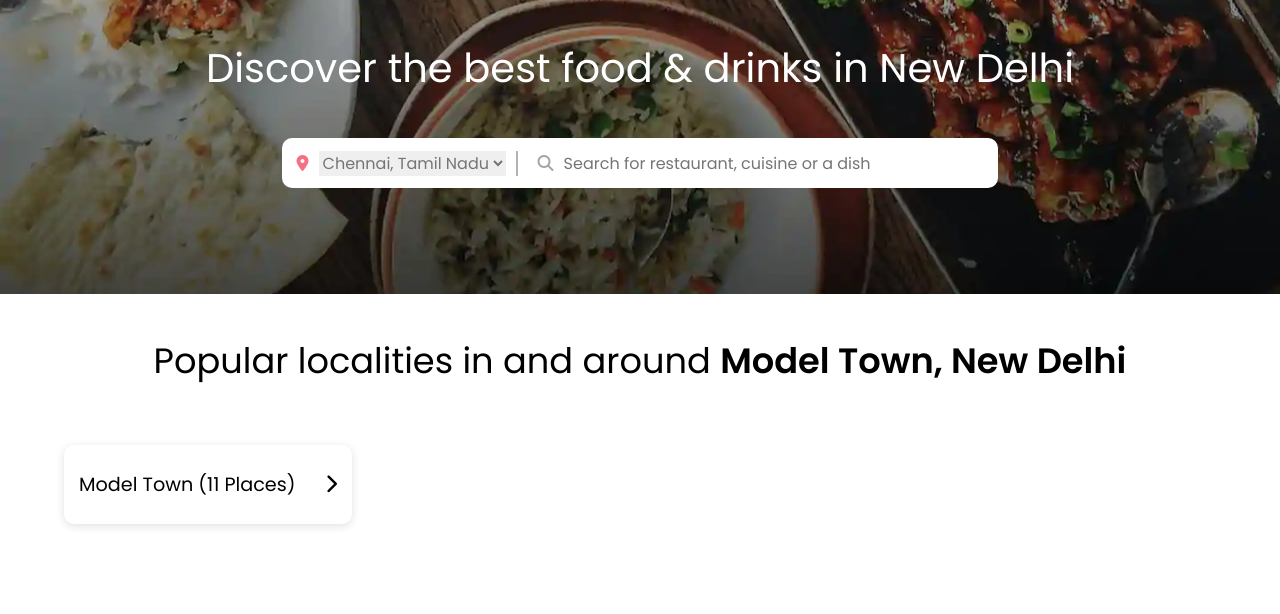
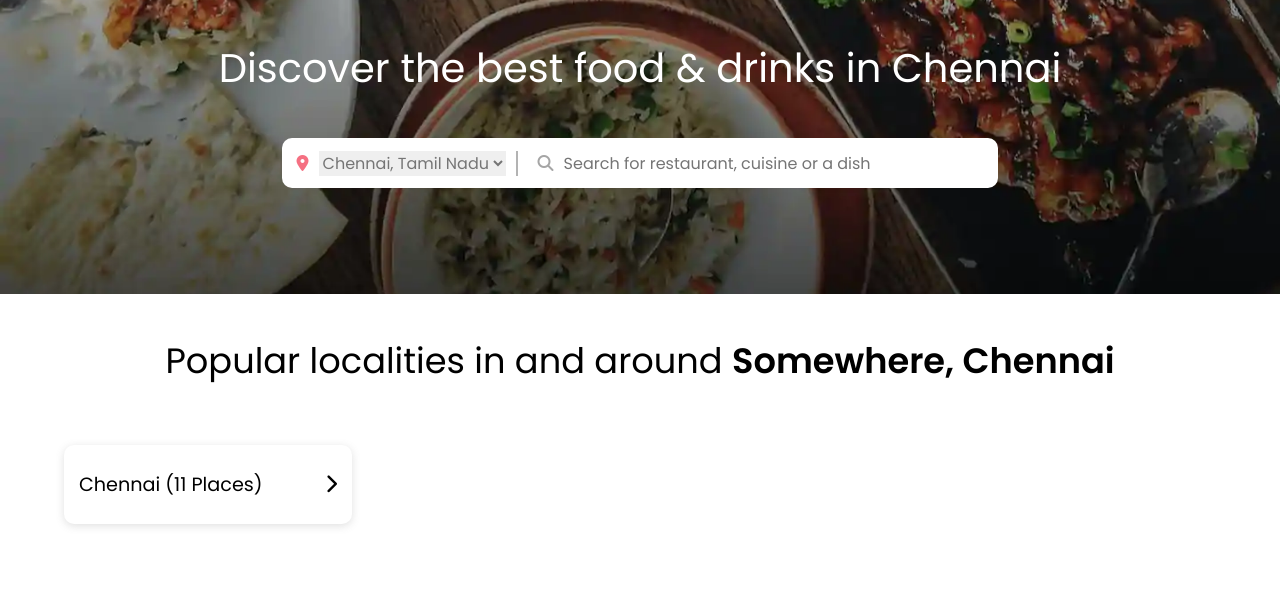
Before and after one commit to Hemweb/FullstackProjects, a plain HTML site: page LandingPage/index.html in a window 1280 px wide. Shown: the part 186-800 px from the top of the page. Drawn offline with Linux system fonts and the light colour scheme.

Commit message:
changess

```diff
--- a/LandingPage/index.html
+++ b/LandingPage/index.html
@@ -25,7 +25,7 @@
         </nav>
         <div class="content">
             <img alt="Not Zomato logo" src="./assets/images/logo.png" class="logo" />
-            <h1>Discover the best food & drinks in New Delhi</h1>
+            <h1>Discover the best food & drinks in Chennai</h1>
 
             <div class="search-box">
                 <div class="select">
@@ -45,9 +45,9 @@
 
     <section class="nearby">
         <div class="container">
-            <h3>Popular localities in and around <b> Model Town, New Delhi</b></h3>
+            <h3>Popular localities in and around <b> Somewhere, Chennai</b></h3>
             <div class="box">
-                <div>Model Town (11 Places)</div>
+                <div>Chennai (11 Places)</div>
                 <div>
                     <i class="fas fa-chevron-right"></i>
                 </div>
```
